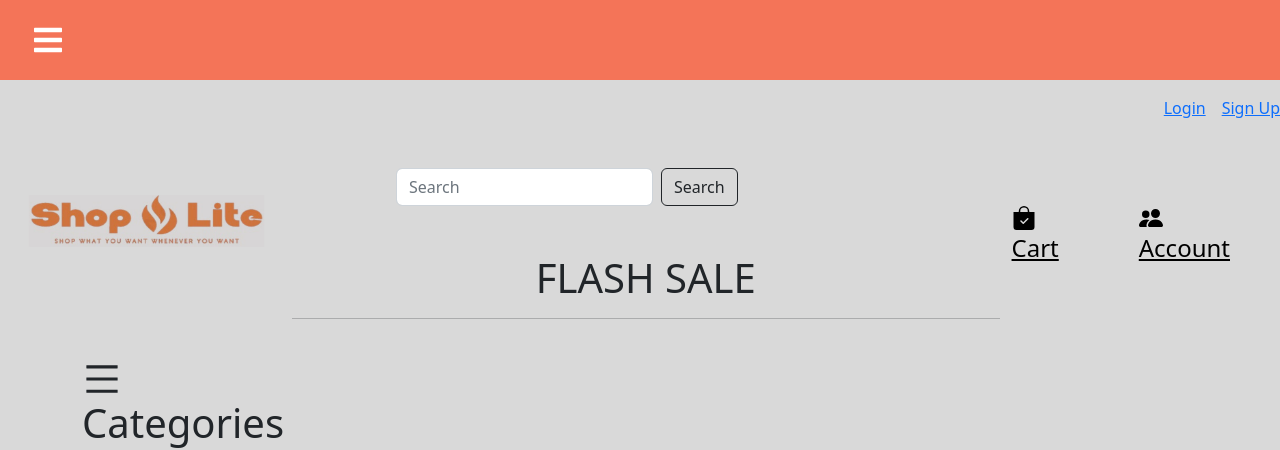
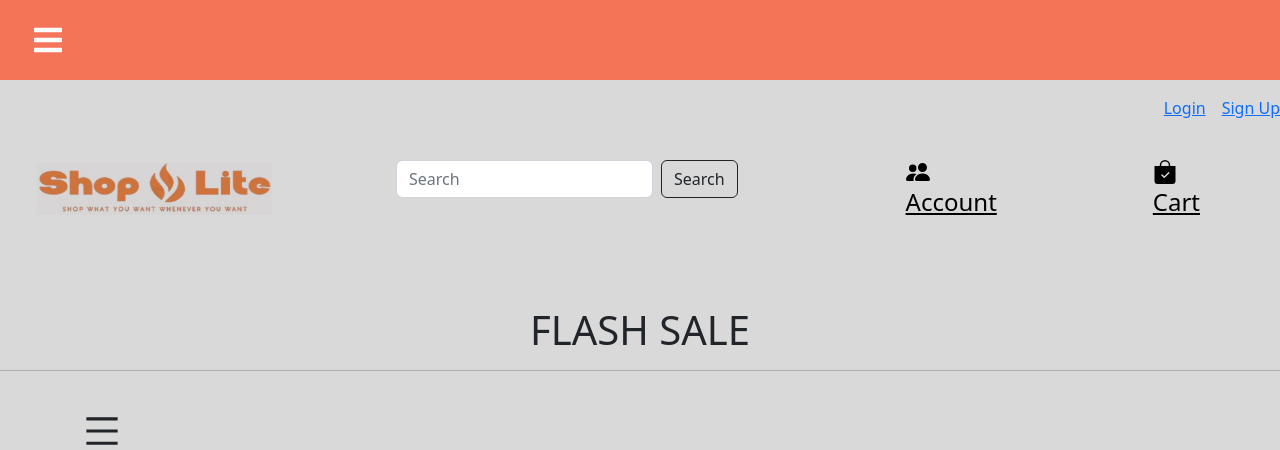
Before and after one commit to Pmusyimi42/One-Stop-Products-Platform, a React (Create React App) app in the folder client/: page / in a window 1280 px wide. Shown: the top 450 px of the page. Built offline with nearby package versions, Linux system fonts and the light colour scheme; no server answers; grey boxes are pictures that could not be loaded.

Commit message:
homepage changes

```diff
--- a/client/src/App.js
+++ b/client/src/App.js
@@ -18,6 +18,7 @@ import AddNewUser from './components/AddNewUser';
 import EditProduct from "./components/EditProduct";
 import UserDetials from "./components/UserDetails";
 import AdminSection from "./components/AdminSection";
+import Cart from "./components/Cart";
 // import EditProduct from "./components/EditProduct";
 // import UserDetials from "./components/UserDetials";
 
@@ -39,6 +40,7 @@ export default function App() {
           <Route path='/products_list' component={ProductList} />
           <Route path='/adminsection' component={AdminSection} />
 
+          <Route path='/cart' component={Cart} />
 
           <Route path="/products" component={Products} />
           <Route path="/about" component={About} />
--- /dev/null
+++ b/client/src/components/Cart.jsx
@@ -0,0 +1,9 @@
+import React from 'react'
+
+function Cart() {
+  return (
+    <div> CART SECTION</div>
+  )
+}
+
+export default Cart
--- a/client/src/components/Home.js
+++ b/client/src/components/Home.js
@@ -41,7 +41,7 @@ function Home() {
       </div>
 
       <div className="row">
-        <div className="col-12 mt-5 mb-4">
+        <div className="col-12 mt-3 mb-4">
           <h1 className="display-6-fw-bolder text-center">FLASH SALE</h1>
           <hr />
         </div>
--- a/client/src/components/Navlink.jsx
+++ b/client/src/components/Navlink.jsx
@@ -11,10 +11,10 @@ import { BsBagCheckFill } from "react-icons/bs";
 function Navlink({search, setSearch}) {
   return (
     <div className='navlink'>
-      <div>
+      <div className='p-2 mt-2'>
         <img src={image}/>
       </div>
-      <div className='nav mt-5'>
+      <div className='nav mt-3'>
         <nav className="navba">
           <div className="container-fluid">
           <form className="d-flex" role="search">
@@ -23,9 +23,7 @@ function Navlink({search, setSearch}) {
           </form>
           </div>
         </nav>
-      </div>
-
-      <div className="create">
+        <div className="create mx-auto">
         <Link to={"/signup"} style={{ color: "black" }}>
           <BsFillPeopleFill />
             Account
@@ -33,8 +31,11 @@ function Navlink({search, setSearch}) {
       </div>
 
       <div className="cart">
-          <Link to={"/signup"} style={{ color: "black" }}><BsBagCheckFill />Cart</Link>
+          <Link to={"/cart"} style={{ color: "black" }}><BsBagCheckFill />Cart</Link>
       </div>
+
+      </div>
+
 
 
     </div>
```
Also changed, not shown: 2 other files (tests, documents, lock files or other folders).
